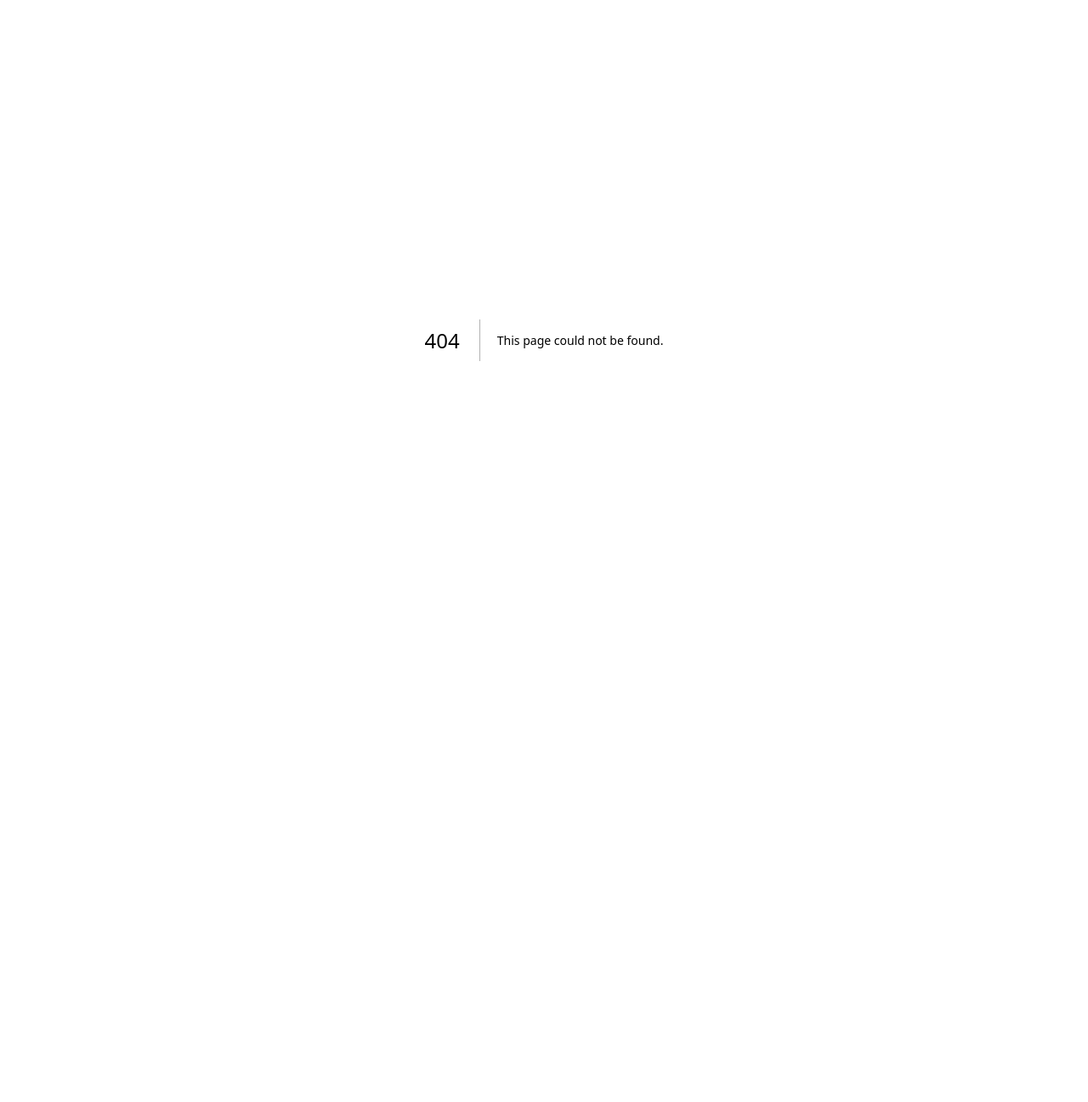
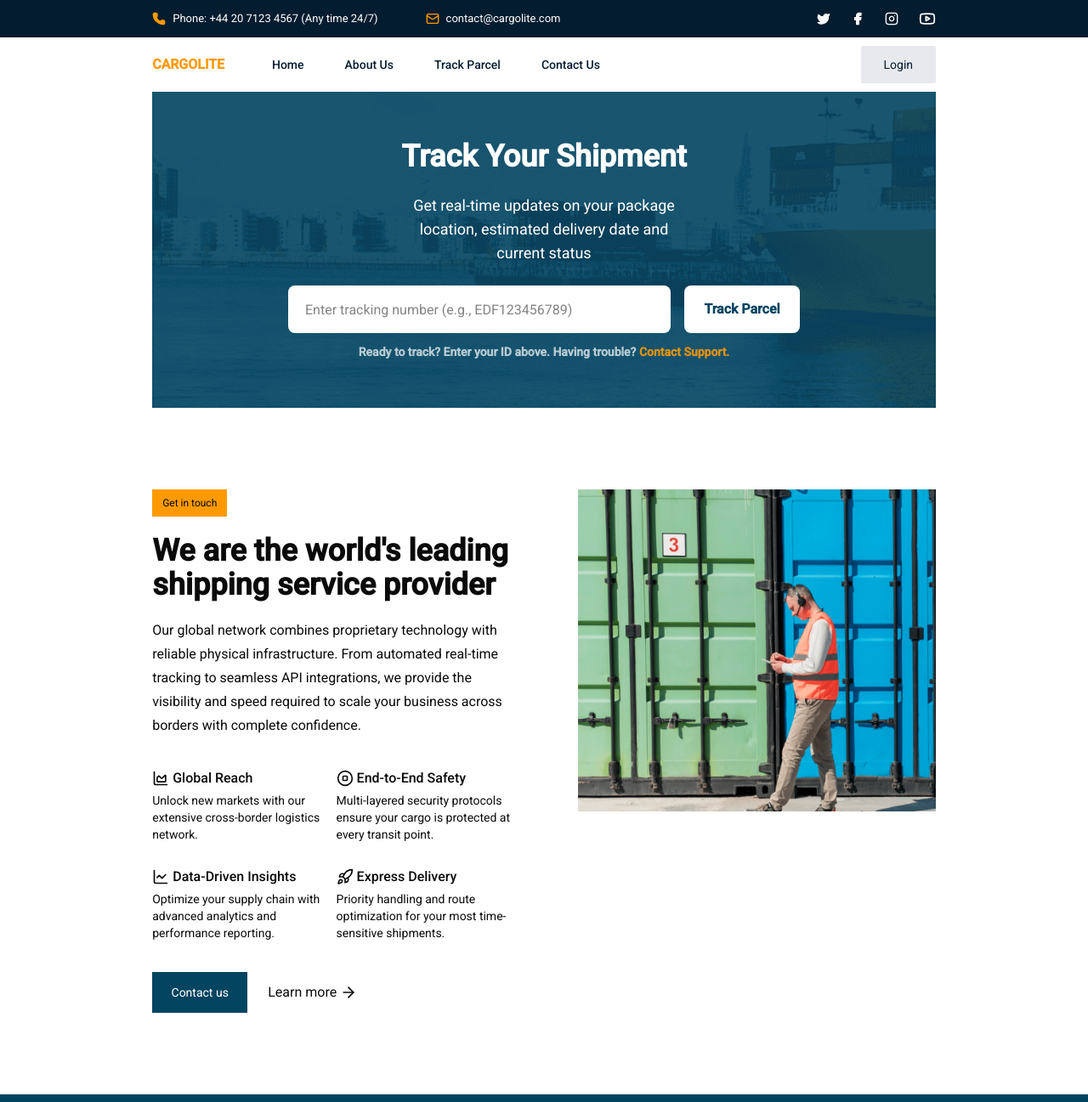
Before and after one commit to KellsCodes/cargolite, a Next.js app: page /track-parcel in a window 1280 px wide. Before the commit this address had no page. Shown: the top 1297 px of the page at 85% size. Before the commit the page ends 800 px from the top, so only its background shows below. Built offline with nearby package versions, Linux system fonts and the light colour scheme.

Commit message:
feat(ui): add tracking parcel UI

```diff
--- /dev/null
+++ b/app/track-parcel/page.tsx
@@ -0,0 +1,78 @@
+"use client"
+import { useState } from "react";
+import Layout from "../components/Layout";
+import Link from "next/link";
+import { ArrowRight, ChartArea, ChartLine, CircleStop, Rocket } from "lucide-react";
+
+export default function TrackParcel() {
+    const [trackError, setTrackError] = useState(false)
+    return (
+        <Layout>
+            <div className="w-[72vw] mx-auto h-auto bg-[#034460] p-14 mb-10 space-y-6 flex flex-col items-center relative"
+                style={{
+                    backgroundImage: "url(/banner.png)",
+                    backgroundSize: 'cover',
+                    backgroundPosition: 'center',
+                }}
+            >
+                <h1 className="font-bold text-4xl text-white">Track Your Shipment</h1>
+                <p className="w-[40%] text-center text-white text-lg">Get real-time updates on your package location, estimated delivery date and current status</p>
+                <div className="flex flex-col items-center space-y-3">
+                    <div className="flex items-center justify-center gap-x-4 w-full">
+                        <input type="text" className="h-14 w-[450px] bg-white py-4 px-5 rounded-md" placeholder="Enter tracking number (e.g., EDF123456789)" />
+                        <button className="h-14 text-md bg-white w-34 rounded-md font-semibold text-[#034460] cursor-pointer">Track Parcel</button>
+                    </div>
+                    {!trackError ?
+                        <p className="font-bold text-white/70 text-sm">Ready to track? Enter your ID above. Having trouble? <Link href={"/contact-us"} className="text-chart-5/90">Contact Support.</Link></p>
+                        :
+                        <p className="text-red-300 font-bold text-sm">Tracking ID not recognized. If you just shipped your item, please allow up to 24 hours for the status to update.</p>
+                    }
+                </div>
+            </div>
+
+            <div className="w-[72vw] mx-auto grid grid-cols-2 gap-x-20 my-24">
+                <div className="flex flex-col justify-center space-y-9">
+                    <div className="space-y-5">
+                        <p className="w-22 p-2 bg-chart-5 text-xs text-center">Get in touch</p>
+                        <h2 className="text-4xl font-semibold ">We are the world's leading shipping service provider</h2>
+                        <p className="leading-7 text-md">Our global network combines proprietary technology with reliable physical infrastructure.
+                            From automated real-time tracking to seamless API integrations, we provide the visibility
+                            and speed required to scale your business across borders with complete confidence.
+                        </p>
+                    </div>
+                    <div className="grid grid-cols-2 gap-x-3 gap-y-7">
+                        <div className="col-span-1 space-y-1">
+                            <p className="flex items-center gap-x-1 font-medium"><ChartArea className="w-5" /> Global Reach</p>
+                            <p className="text-sm">Unlock new markets with our extensive cross-border logistics network.</p>
+                        </div>
+                        <div className="col-span-1 space-y-1">
+                            <p className="flex items-center gap-x-1 font-medium"><CircleStop className="w-5" /> End-to-End Safety</p>
+                            <p className="text-sm">Multi-layered security protocols ensure your cargo is protected at every transit point.</p>
+                        </div>
+                        <div className="col-span-1 space-y-1">
+                            <p className="flex items-center gap-x-1 font-medium"><ChartLine className="w-5" /> Data-Driven Insights</p>
+                            <p className="text-sm">Optimize your supply chain with advanced analytics and performance reporting.</p>
+                        </div>
+                        <div className="col-span-1 space-y-1">
+                            <p className="flex items-center gap-x-1 font-medium"><Rocket className="w-5" /> Express Delivery</p>
+                            <p className="text-sm">Priority handling and route optimization for your most time-sensitive shipments.</p>
+                        </div>
+                    </div>
+                    <div className="flex items-center gap-x-6">
+                        <Link href={"/contact-us"}>
+                            <button className="bg-[#034460] hover:bg-chart-5 text-sm text-white h-12 w-28 transition-all duration-500 ease-in-out cursor-pointer">Contact us</button>
+                        </Link>
+                        <Link href={"/about"}>
+                            <button className="h-12 w-28 cursor-pointer flex items-center gap-x-1 group">
+                                Learn more <ArrowRight className="w-5 group-hover:rotate-[-30deg] transition-all duration-300 ease-in-out" />
+                            </button>
+                        </Link>
+                    </div>
+                </div>
+                <div className="">
+                    <img src="/img-info.png" alt="." loading="lazy" className="" />
+                </div>
+            </div>
+        </Layout>
+    )
+}
```
Also changed, not shown: public/img-info.png (added).
